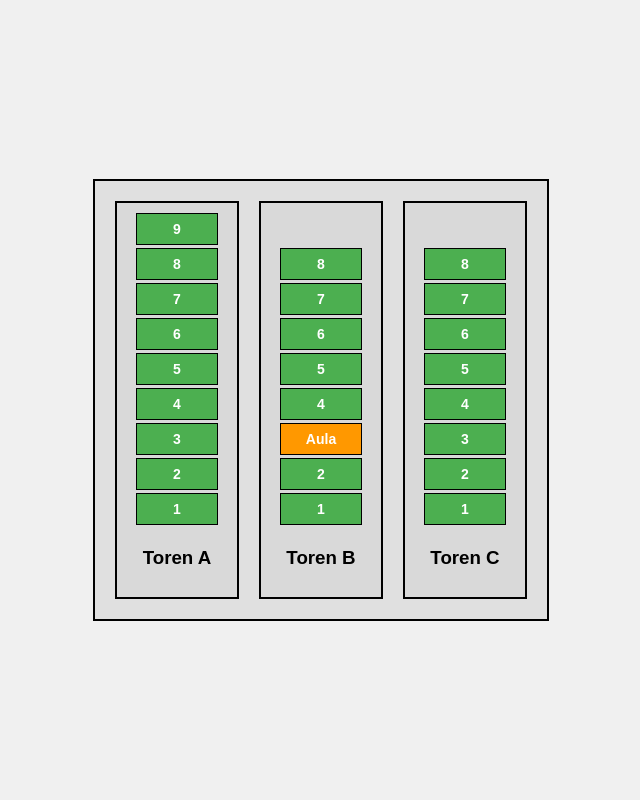
After one commit to ala-lms-veilig/lo2e-swd4-4groep3, a PHP site: page /toren.html in a window 1280 px wide. The commit adds this page. Shown: the whole page, without its empty margins (319-959 px from the left). Run offline with PHP 8.4, Linux system fonts and the light colour scheme.

Commit message:
plattegrond toegevoegd

```diff
--- /dev/null
+++ b/toren.html
@@ -0,0 +1,100 @@
+<!DOCTYPE html>
+<html lang="en">
+<head>
+  <meta charset="UTF-8">
+  <meta name="viewport" content="width=device-width, initial-scale=1.0">
+  <title>Plattegrond Torens</title>
+  <style>
+    body {
+      font-family: Arial, sans-serif;
+      margin: 0;
+      padding: 0;
+      display: flex;
+      justify-content: center;
+      align-items: center;
+      min-height: 100vh;
+      background-color: #f0f0f0;
+    }
+
+    .plattegrond {
+      display: flex;
+      gap: 20px;
+      background-color: #e0e0e0;
+      padding: 20px;
+      border: 2px solid #000;
+    }
+
+    .toren {
+      display: flex;
+      flex-direction: column-reverse; /* Verdiepingen worden van onder naar boven weergegeven */
+      align-items: center;
+      justify-content: flex-start;
+      width: 100px;
+      background-color: #d9d9d9;
+      border: 2px solid #000;
+      padding: 10px;
+    }
+
+    .verdieping {
+      width: 80px;
+      height: 30px;
+      background-color: #4caf50;
+      border: 1px solid #000;
+      margin-bottom: 3px;
+      display: flex;
+      justify-content: center;
+      align-items: center;
+      color: white;
+      font-size: 14px;
+      font-weight: bold;
+    }
+
+    .verdieping.aula {
+      background-color: #ff9800; /* Aula krijgt een andere kleur */
+    }
+  </style>
+</head>
+<body>
+  <div class="plattegrond">
+    <!-- Toren 1 met 9 verdiepingen -->
+    <div class="toren">
+        <h3>Toren A</h3>
+      <div class="verdieping">1</div>
+      <div class="verdieping">2</div>
+      <div class="verdieping">3</div>
+      <div class="verdieping">4</div>
+      <div class="verdieping">5</div>
+      <div class="verdieping">6</div>
+      <div class="verdieping">7</div>
+      <div class="verdieping">8</div>
+      <div class="verdieping">9</div>
+    </div>
+
+    <!-- Toren 2 met 8 verdiepingen en een aula -->
+    <div class="toren">
+        <h3>Toren B</h3>
+      <div class="verdieping">1</div>
+      <div class="verdieping">2</div>
+      <div class="verdieping aula">Aula</div>
+      <div class="verdieping">4</div>
+      <div class="verdieping">5</div>
+      <div class="verdieping">6</div>
+      <div class="verdieping">7</div>
+      <div class="verdieping">8</div>
+    </div>
+
+    <!-- Toren 3 met 8 verdiepingen -->
+    <div class="toren">
+        <h3>Toren C</h3>
+        <div class="verdieping">1</div>
+        <div class="verdieping">2</div>
+        <div class="verdieping">3</div>
+        <div class="verdieping">4</div>
+        <div class="verdieping">5</div>
+        <div class="verdieping">6</div>
+        <div class="verdieping">7</div>
+        <div class="verdieping">8</div>
+    </div>
+  </div>
+</body>
+</html>
```
Also changed, not shown: melding_maken.php (+189 -3 lines).
